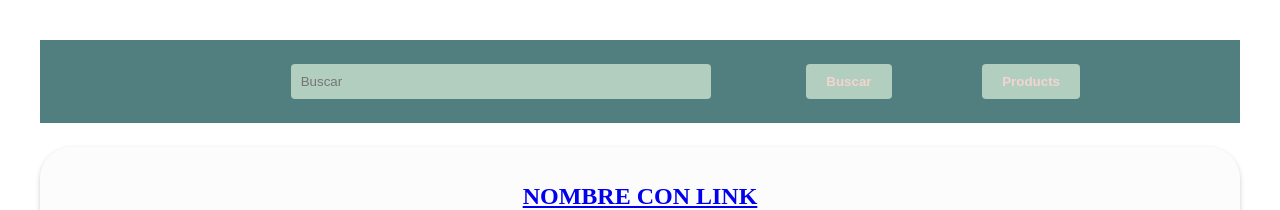
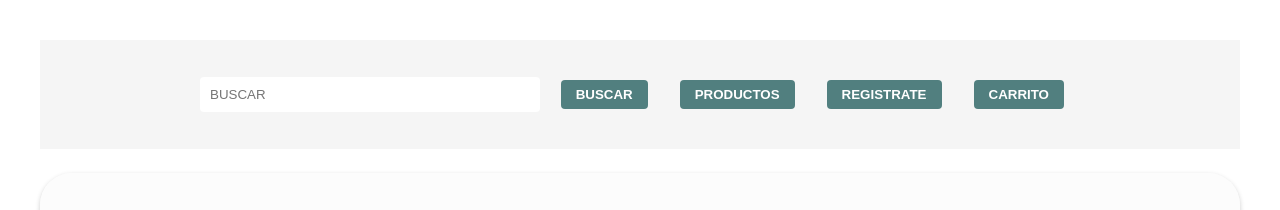
Before and after one commit to PuebladelMar/SoyPuebla, a React (Vite) app in the folder client/: page /home in a window 1280 px wide. Shown: the top 210 px of the page. Built offline with nearby package versions, Linux system fonts and the light colour scheme.

Commit message:
feat(componentes/navbar): add buttons register/products/cart - J.Cruz

```diff
--- a/client/src/componentes/navbar/NavBar.css
+++ b/client/src/componentes/navbar/NavBar.css
@@ -3,26 +3,46 @@
     align-items: center;
     justify-content: space-between;
     padding: 1.5rem 10rem 1.5rem 10rem;
-    background-color: #517f7f;
+    background-color: whitesmoke;
     color: whitesmoke;
     margin-bottom: 1.5rem;
   }
 
+
   .navbar-button {
-    padding: 10px 20px;
+    padding: 7px 15px;
     border: none;
     border-radius: 4px;
-    background-color: #b2cebf;
-    color: #f2d5cf;
+    background-color: #517f7f;
+    color: white;
     font-weight: bold;
     cursor: pointer;
     transition: all ease .5s;
+    margin: 1rem 1rem 1rem 1rem;
   }
 
   .navbar-button:hover {
-    background-color:  #f2d5cf;
-    color: #b2cebf;
+    background-color:  #b2cebf;
+    color: #517f7f;
   }
+
+  .navbar-button-products {
+    padding: 7px 15px;
+    border: none;
+    border-radius: 4px;
+    background-color: #517f7f;
+    color: white;
+    font-weight: bold;
+    cursor: pointer;
+    transition: all ease .5s;
+    margin: 1rem 1rem 1rem 1rem;
+  }
+
+  .navbar-button-products:hover {
+     background-color: #b2cebf;
+     color: #517f7f;
+  }
+
 
   .search-input {
     width: 400px;
@@ -30,6 +50,6 @@
     border: none;
     border-radius: 4px;
     margin-right: 5px;
-    background-color: #b2cebf;
-    color: #f2d5cf;
+    background-color: white;
+    color: white;
   }
--- a/client/src/componentes/navbar/NavBar.jsx
+++ b/client/src/componentes/navbar/NavBar.jsx
@@ -1,5 +1,6 @@
 import React, { useState } from 'react';
 import ProductsNav from './ProductsNav';
+import { NavLink } from 'react-router-dom';
 import './NavBar.css';
 
 const NavBar = () => {
@@ -20,17 +21,24 @@ const NavBar = () => {
       <input
         className='search-input'
         type='text'
-        placeholder='Buscar'
+        placeholder='BUSCAR'
         onChange={''}
       />
-      <button className='navbar-button'>Buscar</button>
+      <button className='navbar-button'>BUSCAR</button>
       <button
         onMouseEnter={handleMouseEnter}
         onMouseLeave={handleMouseLeave}
-        className='navbar-button'
+        className='navbar-button-products'
       >
-        Products {showMenu && <ProductsNav />}
+        PRODUCTOS {showMenu && <ProductsNav />}
       </button>
+      <NavLink to='/login'>
+        <button className='navbar-button'>REGISTRATE</button>
+      </NavLink>
+
+      <NavLink to='/cart'>
+        <button className='navbar-button'>CARRITO</button>
+      </NavLink>
     </div>
   );
 };
--- a/client/src/componentes/navbar/ProductsNav.css
+++ b/client/src/componentes/navbar/ProductsNav.css
@@ -1,6 +1,6 @@
 .productos-menu {
     position: absolute;
-    background-color: #f1f1f1;
+    background-color: #b2cebf;
     padding: 10px;
     border: 1px solid #ccc;
     z-index: 1;
@@ -19,6 +19,6 @@
   }
 
   .productos-menu li:hover {
-    background-color: #ddd;
+    background-color: #d8f8e7;
     cursor: pointer;
   }
--- a/client/src/componentes/navbar/ProductsNav.jsx
+++ b/client/src/componentes/navbar/ProductsNav.jsx
@@ -2,7 +2,7 @@ import React from 'react';
 import './ProductsNav.css';
 
 const ProductsNav = () => {
-  const products = ['Top', 'Calza', 'Pants'];
+  const products = ['TOPS', 'CALZAS', 'PANTS'];
 
   return (
     <div className='productos-menu'>
```
